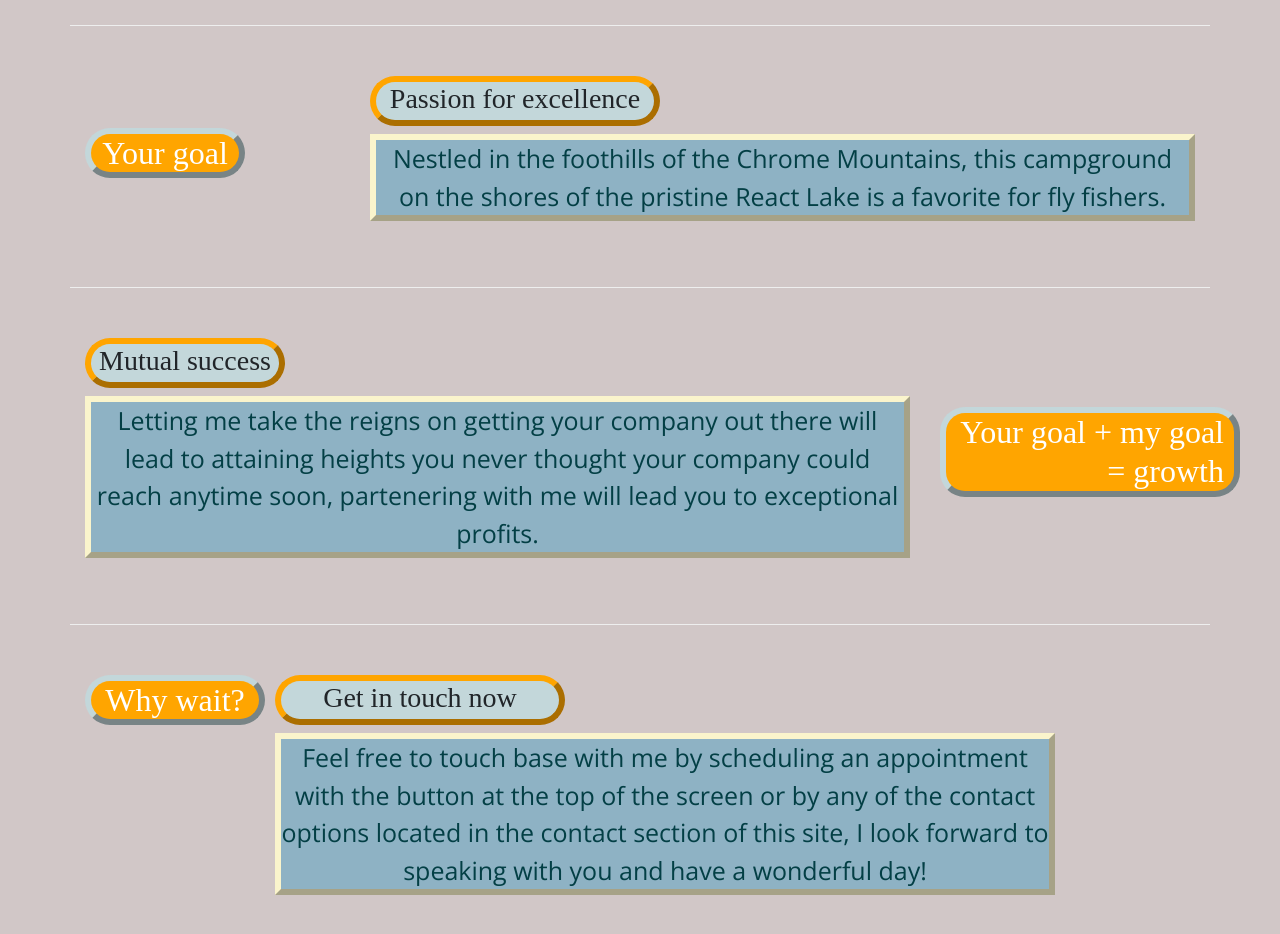
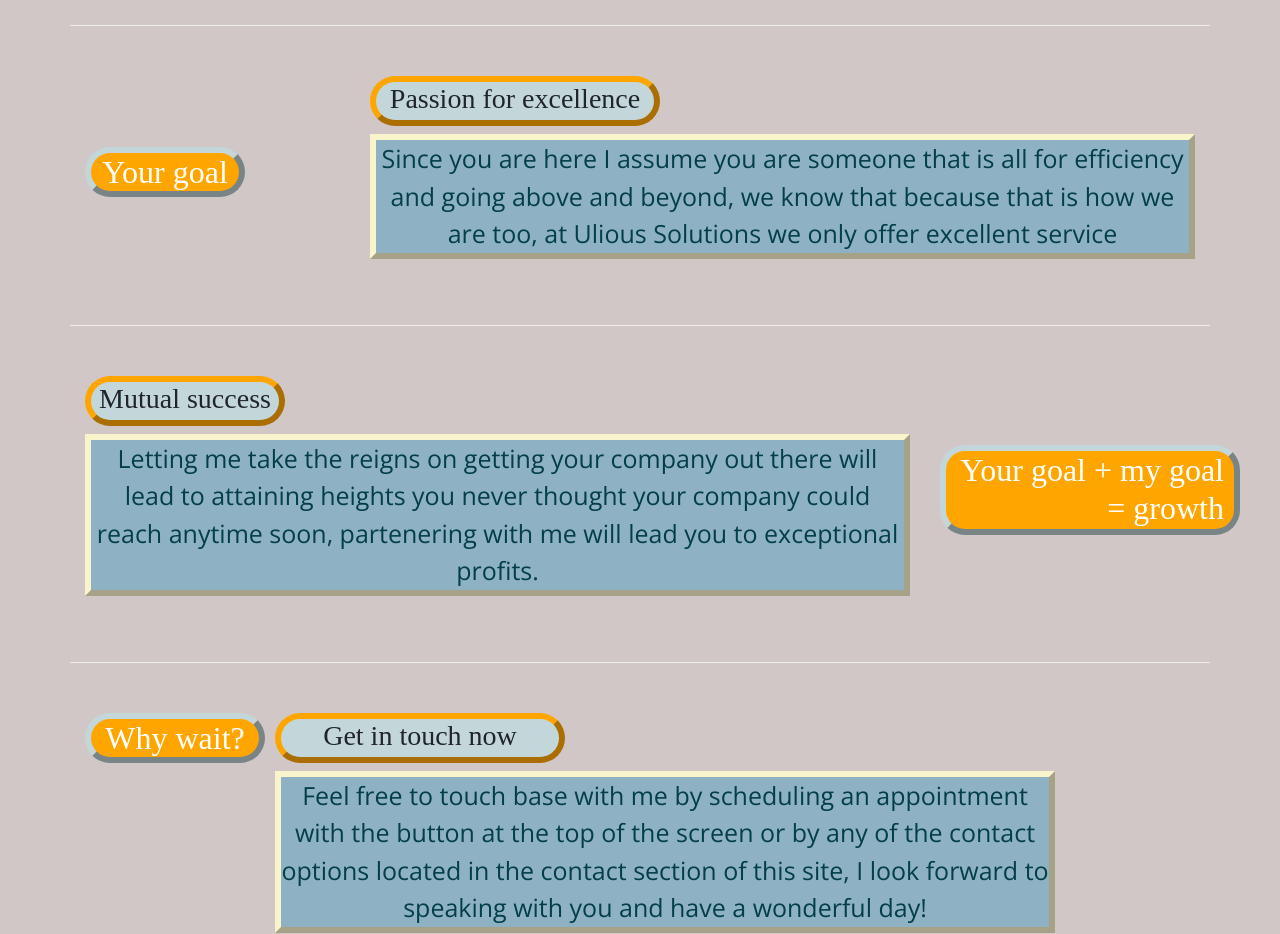
Before and after one commit to mstew2276/UliousPage, a website: page index.html in a window 1280 px wide. Shown: the part 1160-2094 px from the top of the page. Drawn offline with nearby package versions, Linux system fonts and the light colour scheme.

Commit message:
third commit

```diff
--- a/index.html
+++ b/index.html
@@ -229,10 +229,7 @@
                 <div class="media">
                     <div class="media-body align-self-center">
                         <h3 id="border2">Passion for excellence</h3>
-                        <p class="d-none d-sm-block">Nestled in the foothills of the Chrome Mountains, this
-                            campground
-                            on the shores of the pristine React
-                            Lake is a favorite for fly fishers.</p>
+                        <p class="d-none d-sm-block">Since you are here I assume you are someone that is all for efficiency and going above and beyond, we know that because that is how we are too, at Ulious Solutions we only offer excellent service</p>
                     </div>
                 </div>
             </div>
```
Also changed, not shown: README.md.
